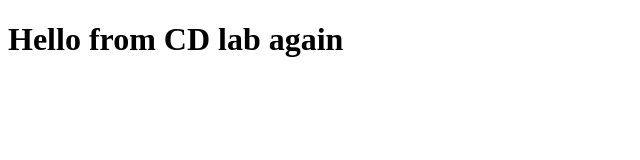
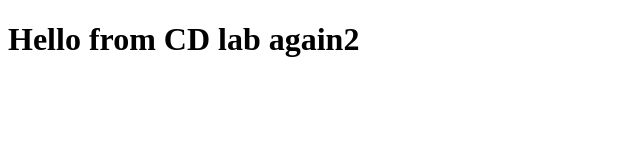
Before and after one commit to cillian-murphy640/lab11, a plain HTML site: page index.html in a window 1280 px wide. Shown: the full height of the page, 0-640 px from the left. Drawn offline with Linux system fonts and the light colour scheme.

Commit message:
edit both test

```diff
--- a/index.html
+++ b/index.html
@@ -1,2 +1,2 @@
 <!DOCTYPE html>
-<h1>Hello from CD lab again</h1>
+<h1>Hello from CD lab again2</h1>
```
Also changed, not shown: 1 other file.
